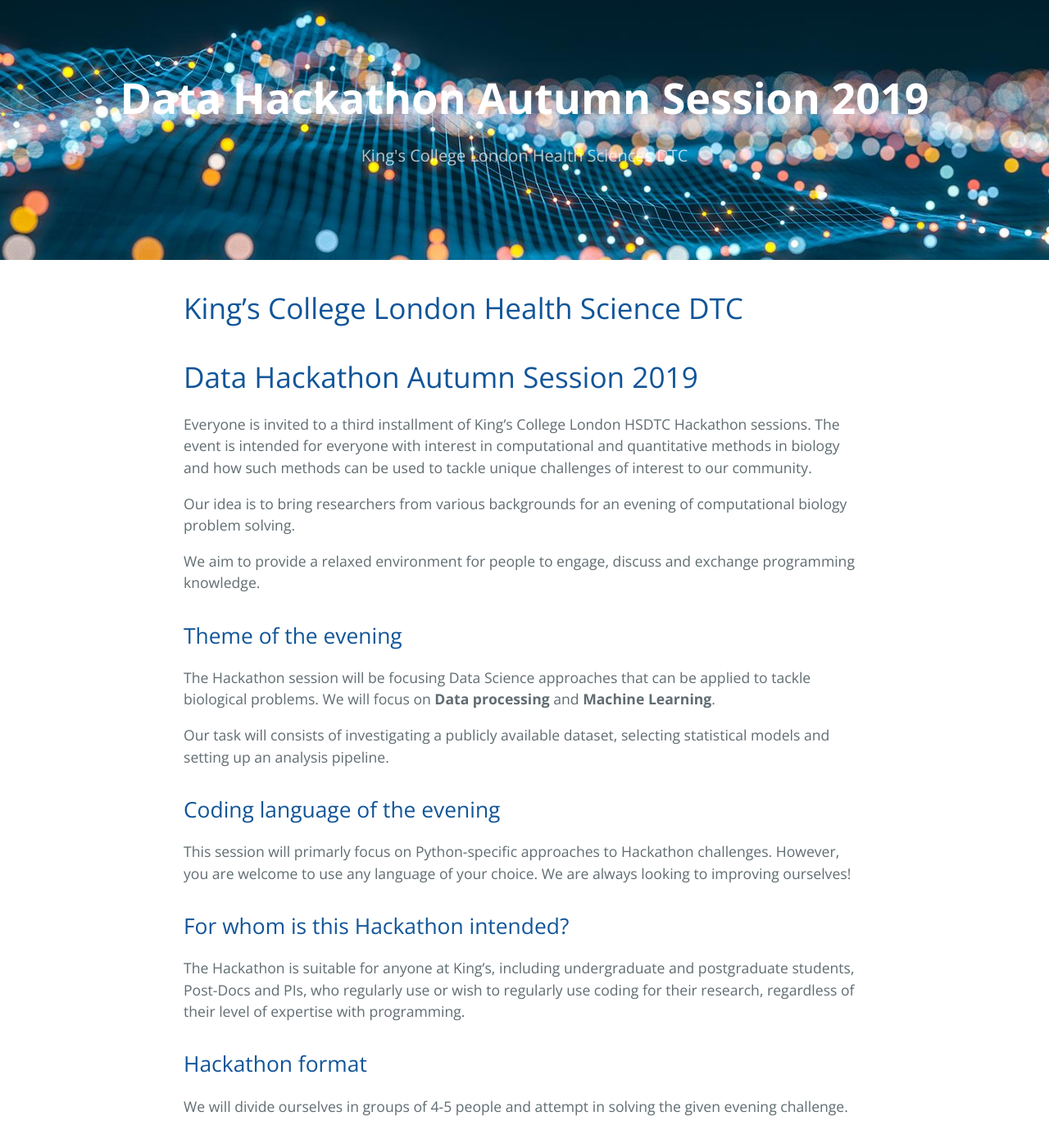
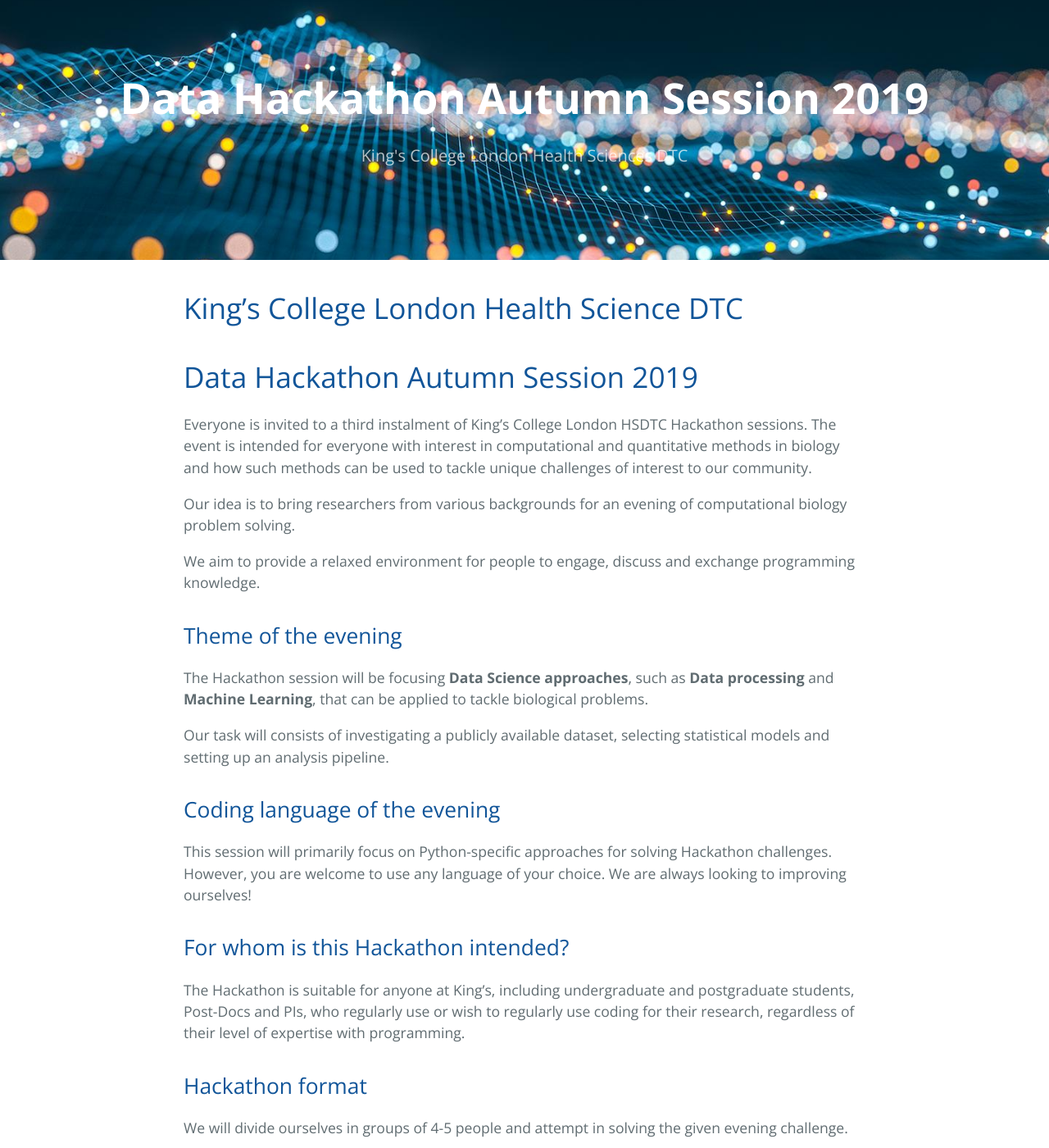
Before and after one commit to KHSDTC/Hackathon_Autumn2019, a Jekyll site: the page built from index.md, in a window 1280 px wide and 1400 px high. Shown: the whole window at 82% size. Built offline with Jekyll 4.4.1, drawn with Linux system fonts in a browser that asks for light colours; our own code applies the rules of GitHub Pages for plain Markdown files; some of the changed text lies outside the part shown.

Commit message:
website update

```diff
--- a/index.md
+++ b/index.md
@@ -6,7 +6,7 @@ layout: default
 
 # Data Hackathon Autumn Session 2019
 
-Everyone is invited to a third installment of King's College London HSDTC Hackathon sessions. The event is intended for everyone with interest in computational and quantitative methods in biology and how such methods can be used to tackle unique challenges of interest to our community.
+Everyone is invited to a third instalment of King's College London HSDTC Hackathon sessions. The event is intended for everyone with interest in computational and quantitative methods in biology and how such methods can be used to tackle unique challenges of interest to our community.
 
 Our idea is to bring researchers from various backgrounds for an evening of computational biology problem solving.
 
@@ -14,13 +14,13 @@ We aim to provide a relaxed environment for people to engage, discuss and exchan
 
 ## Theme of the evening
 
-The Hackathon session will be focusing Data Science approaches that can be applied to tackle biological problems. We will focus on **Data processing** and **Machine Learning**.
+The Hackathon session will be focusing **Data Science approaches**, such as **Data processing** and **Machine Learning**, that can be applied to tackle biological problems.
 
 Our task will consists of investigating a publicly available dataset, selecting statistical models and setting up an analysis pipeline.
 
 ## Coding language of the evening
 
-This session will primarly focus on Python-specific approaches to Hackathon challenges. However, you are welcome to use any language of your choice. We are always looking to improving ourselves!
+This session will primarily focus on Python-specific approaches for solving Hackathon challenges. However, you are welcome to use any language of your choice. We are always looking to improving ourselves!
 
 ## For whom is this Hackathon intended?
 
```
Also changed, not shown: other parts of index.md (+4 -4 lines), 1 other file.
